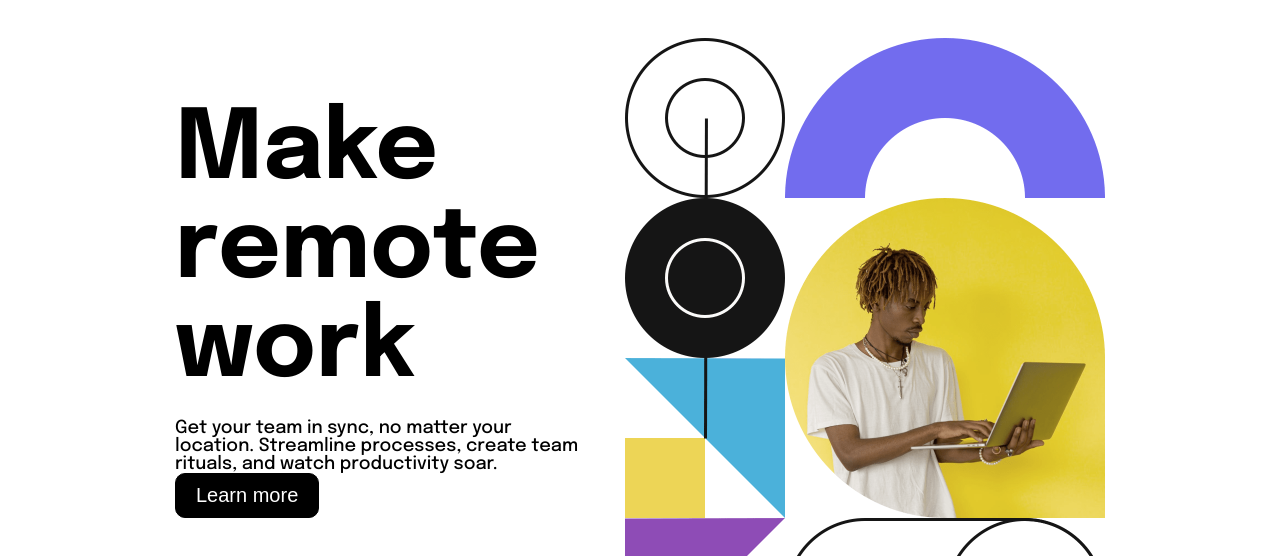
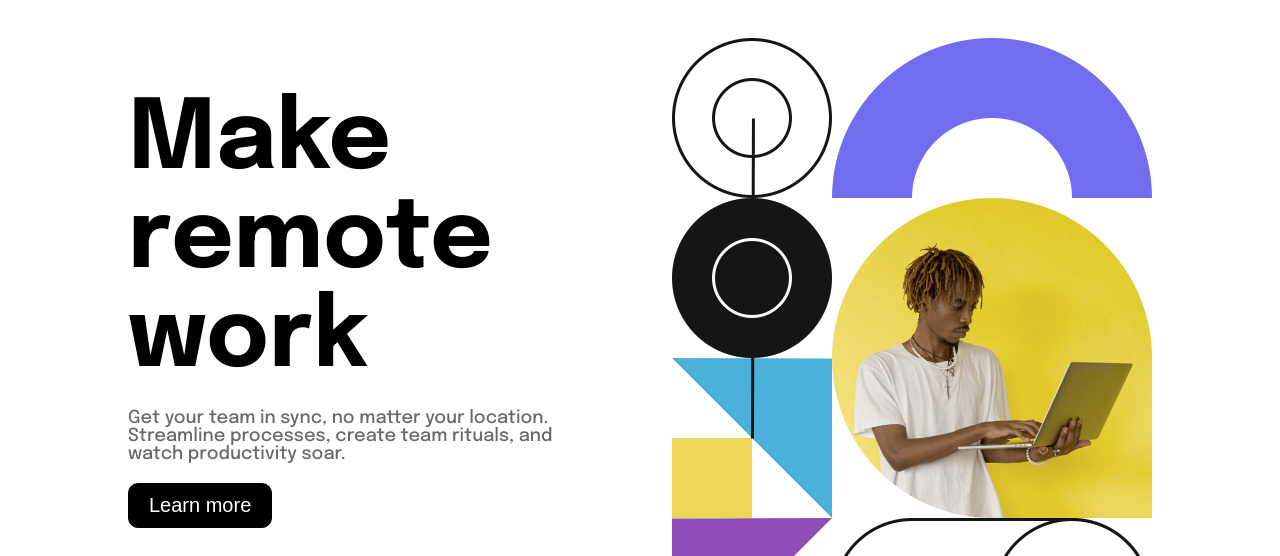
Before and after one commit to harjasae2001/frontend_mentor, a plain HTML site: page intro-section-with-dropdown-navigation-main/index.html in a window 1280 px wide. Shown: the part 109-665 px from the top of the page. Drawn offline with Linux system fonts and the light colour scheme.

Commit message:
Update styles in intro section

```diff
--- a/intro-section-with-dropdown-navigation-main/style.css
+++ b/intro-section-with-dropdown-navigation-main/style.css
@@ -70,7 +70,7 @@ h1{
     font-weight: 700;
     margin-bottom: 20px;
 }
-h2{
+p{
     font-size: 18px;
     font-weight: 500;
     padding-right: 40px;
@@ -78,10 +78,10 @@ h2{
     margin-bottom: 20px;
 }
 main{
+    width: 80%;
     display: flex;
-    justify-content: space-evenly;
     align-items: center;
-    margin: auto 175px;
+    margin:0 auto ;
 }
 .hero-content{
     margin-right: 40px;
```
